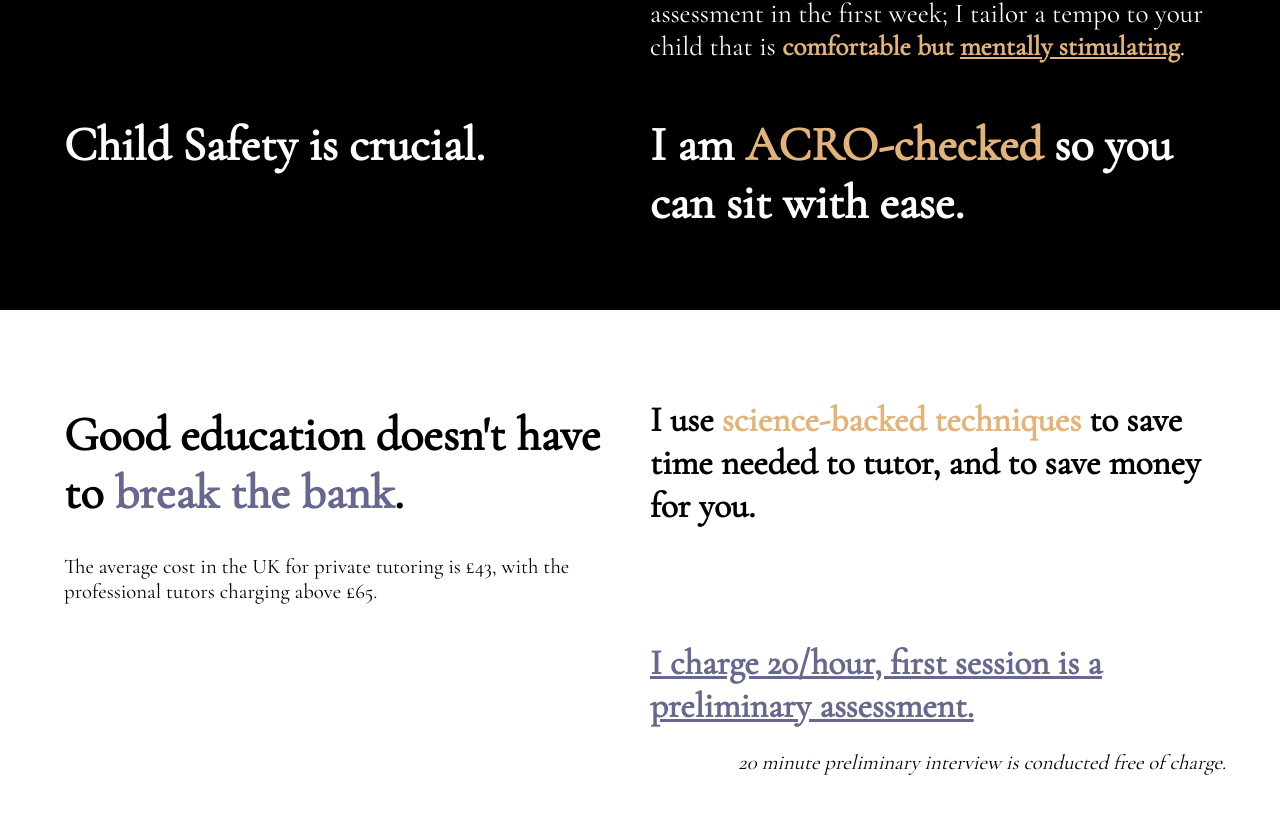
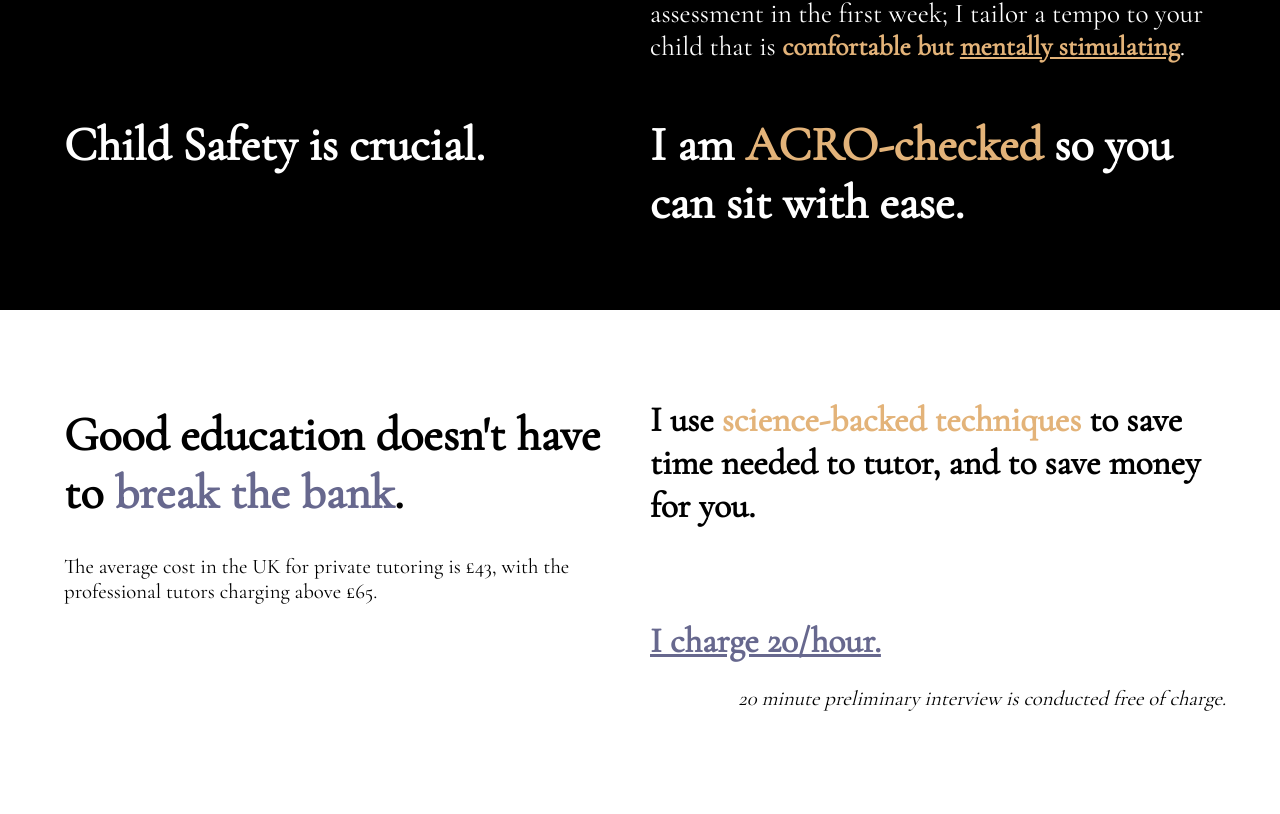
Before and after one commit to iman370/ghufran-tutoring, a React (Create React App) app in the folder ghufran/: page / in a window 1280 px wide. Shown: the part 2134-2948 px from the top of the page. Built offline with nearby package versions, Linux system fonts and the light colour scheme.

Commit message:
Updated pricing

```diff
--- a/ghufran/src/components/Pricing.js
+++ b/ghufran/src/components/Pricing.js
@@ -12,7 +12,7 @@ function Pricing() {
             </div>
             <div id="content3"/>
             <div id="content4">
-                <h1>I charge 20/hour, first session is a preliminary assessment.</h1>
+                <h1>I charge 20/hour.</h1>
                 <p>20 minute preliminary interview is conducted free of charge.</p>
             </div>
         </div>
```
